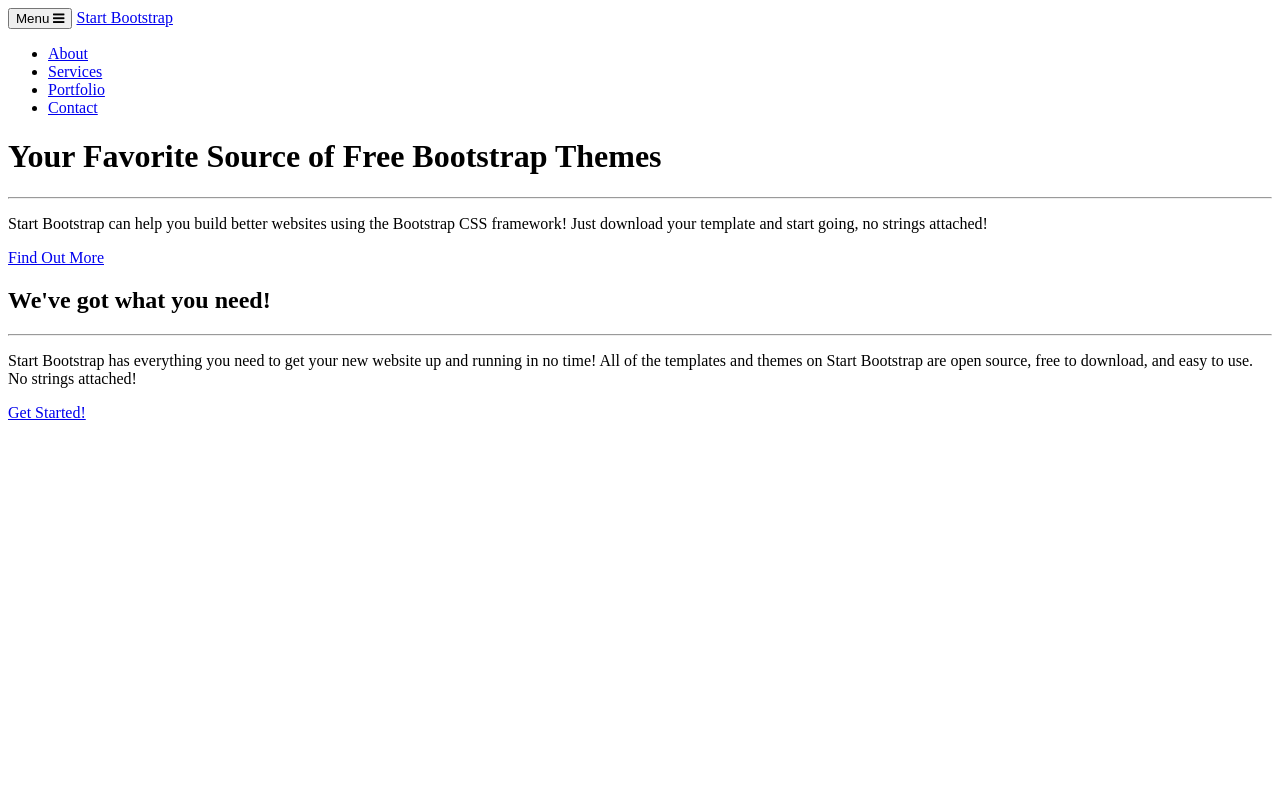
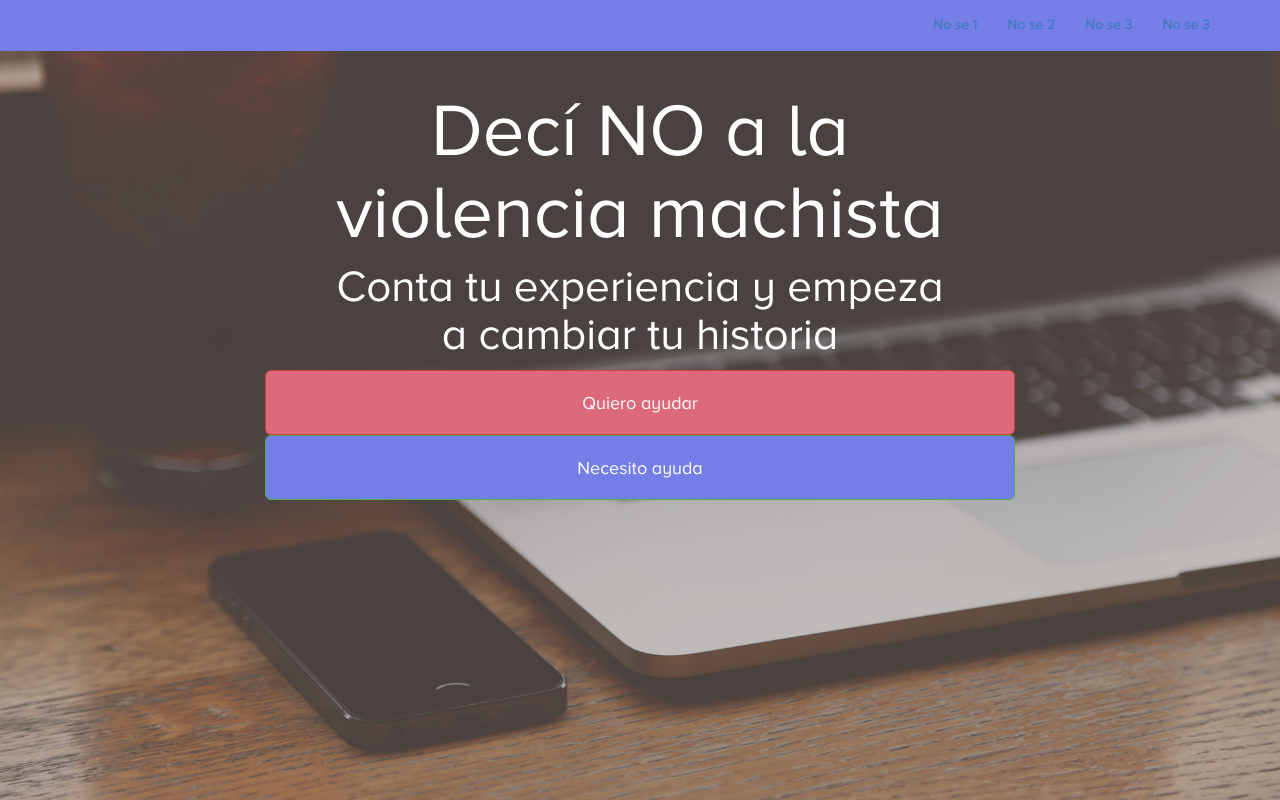
Before and after one commit to saeta-eth/unamas.unamenos, a website: page index.html in a window 1280 px wide. Drawn offline with nearby package versions, Linux system fonts and the light colour scheme.

Commit message:
added initial html structure

```diff
--- a/index.html
+++ b/index.html
@@ -2,27 +2,29 @@
 <html lang="en">
 
 <head>
-
     <meta charset="utf-8">
     <meta http-equiv="X-UA-Compatible" content="IE=edge">
     <meta name="viewport" content="width=device-width, initial-scale=1">
     <meta name="description" content="">
     <meta name="author" content="">
 
-    <title>Creative - Start Bootstrap Theme</title>
+    <title>Ni Una Mas/ Ni una Menos</title>
 
     <!-- Bootstrap Core CSS -->
-    <link href="https://cdnjs.cloudflare.com/ajax/libs/bootstrap-material-design/4.0.2/bootstrap-material-design.css" rel="stylesheet">
+    <link href="node_modules/bootstrap/dist/css/bootstrap.min.css" rel="stylesheet" type="text/css" />
+    <link href="node_modules/bootstrap-material-design/dist/css/bootstrap-material-design.min.css" rel="stylesheet" />
+    <link href="node_modules/bootstrap-material-design/dist/css/ripples.min.css" rel="stylesheet" />
 
     <!-- Custom Fonts -->
-    <link href="/src/vendor/font-awesome/css/font-awesome.min.css" rel="stylesheet" type="text/css">
-    <link href='https://fonts.googleapis.com/css?family=Open+Sans:300italic,400italic,600italic,700italic,800italic,400,300,600,700,800' rel='stylesheet' type='text/css'>
-    <link href='https://fonts.googleapis.com/css?family=Merriweather:400,300,300italic,400italic,700,700italic,900,900italic' rel='stylesheet' type='text/css'>
-    <script src="/src/vendor/scrollreveal/scrollreveal.min.js"></script>
-    <script src="/src/vendor/magnific-popup/jquery.magnific-popup.min.js"></script>
+    <link href="src/vendor/font-awesome/css/font-awesome.min.css" rel="stylesheet" type="text/css" />
+    <link rel="stylesheet" type="text/css" href="https://fonts.googleapis.com/icon?family=Material+Icons">
+    <link href='src/vendor/proxima-nova/proxima-nova.css' rel='stylesheet' type='text/css' />
 
     <!-- Theme CSS -->
-    <link href="/src//css/creative.min.css" rel="stylesheet">
+    <link href="src/css/main.css" rel="stylesheet" />
+    <link href="src/css/home.css" rel="stylesheet" />
+    <link href="src/css/navbar.css" rel="stylesheet" />
+    <link href="src/css/querys.css" rel="stylesheet" />
 
     <!-- HTML5 Shim and Respond.js IE8 support of HTML5 elements and media queries -->
     <!-- WARNING: Respond.js doesn't work if you view the page via file:// -->
@@ -30,81 +32,84 @@
         <script src="https://oss.maxcdn.com/libs/html5shiv/3.7.0/html5shiv.js"></script>
         <script src="https://oss.maxcdn.com/libs/respond.js/1.4.2/respond.min.js"></script>
     <![endif]-->
-
 </head>
 
-<body id="page-top">
+<body>
 
-    <nav id="mainNav" class="navbar navbar-default navbar-fixed-top">
-        <div class="container-fluid">
+    <nav class="navbar navbar-success navbar-fixed-top">
+        <div class="container">
             <!-- Brand and toggle get grouped for better mobile display -->
             <div class="navbar-header">
                 <button type="button" class="navbar-toggle collapsed" data-toggle="collapse" data-target="#bs-example-navbar-collapse-1">
-                    <span class="sr-only">Toggle navigation</span> Menu <i class="fa fa-bars"></i>
+                    <span class="sr-only">Toggle navigation</span><i class="fa fa-bars"></i>
                 </button>
-                <a class="navbar-brand page-scroll" href="#page-top">Start Bootstrap</a>
             </div>
 
             <!-- Collect the nav links, forms, and other content for toggling -->
             <div class="collapse navbar-collapse" id="bs-example-navbar-collapse-1">
                 <ul class="nav navbar-nav navbar-right">
                     <li>
-                        <a class="page-scroll" href="#about">About</a>
+                        <a class="page-scroll" href="#about">No se 1</a>
                     </li>
                     <li>
-                        <a class="page-scroll" href="#services">Services</a>
+                        <a class="page-scroll" href="#services">No se 2</a>
                     </li>
                     <li>
-                        <a class="page-scroll" href="#portfolio">Portfolio</a>
+                        <a class="page-scroll" href="#portfolio">No se 3</a>
                     </li>
                     <li>
-                        <a class="page-scroll" href="#contact">Contact</a>
+                        <a class="page-scroll" href="#contact">No se 3</a>
                     </li>
                 </ul>
             </div>
             <!-- /.navbar-collapse -->
         </div>
-        <!-- /.container-fluid -->
+        <!-- /.container -->
     </nav>
 
     <header>
         <div class="header-content">
             <div class="header-content-inner">
-                <h1 id="homeHeading">Your Favorite Source of Free Bootstrap Themes</h1>
-                <hr>
-                <p>Start Bootstrap can help you build better websites using the Bootstrap CSS framework! Just download your template and start going, no strings attached!</p>
-                <a href="#about" class="btn btn-primary btn-xl page-scroll">Find Out More</a>
+                <h1 class="title-home">
+                    Decí NO a la
+                    <br/>
+                    violencia machista
+                </h1>
+                <h4 class="subtitle-home">
+                    Conta tu experiencia y empeza
+                    <br/>
+                    a cambiar tu historia
+                </h4>
             </div>
         </div>
     </header>
 
-    <section class="bg-primary" id="about">
+    <section id="actions">
         <div class="container">
             <div class="row">
-                <div class="col-lg-8 col-lg-offset-2 text-center">
-                    <h2 class="section-heading">We've got what you need!</h2>
-                    <hr class="light">
-                    <p class="text-faded">Start Bootstrap has everything you need to get your new website up and running in no time! All of the templates and themes on Start Bootstrap are open source, free to download, and easy to use. No strings attached!</p>
-                    <a href="#services" class="page-scroll btn btn-default btn-xl sr-button">Get Started!</a>
+                <div class="col-xs-10 col-xs-offset-1 col-md-8 col-md-offset-2 text-center">
+                   <button class="btn btn-lg btn-raised btn-danger btn-block">
+                       Quiero ayudar
+                   </button>
+                </div>
+                <div class="col-xs-10 col-xs-offset-1 col-md-8 col-md-offset-2 text-center">
+                   <button class="btn btn-lg btn-raised btn-success btn-block">
+                       Necesito ayuda
+                   </button>
                 </div>
             </div>
         </div>
     </section>
 
-<!-- jQuery -->
-<script
-  src="https://code.jquery.com/jquery-3.1.1.min.js"
-  integrity="sha256-hVVnYaiADRTO2PzUGmuLJr8BLUSjGIZsDYGmIJLv2b8="
-  crossorigin="anonymous"></script>
+    <!-- jQuery -->
+    <script src="node_modules/jquery/dist/jquery.min.js"></script>
     <!-- Bootstrap Core JavaScript -->
-    <script src="https://cdnjs.cloudflare.com/ajax/libs/bootstrap-material-design/4.0.2/bootstrap-material-design.iife.js"></script>
-
-    <!-- Plugin JavaScript -->
-    <script src="https://cdnjs.cloudflare.com/ajax/libs/jquery-easing/1.3/jquery.easing.min.js"></script>
-
-    <!-- Theme JavaScript -->
-    <script src="/src/js/creative.min.js"></script>
-
+    <script src="node_modules/bootstrap/dist/js/bootstrap.min.js"></script>
+    <script src="node_modules/bootstrap-material-design/dist/js/material.js"></script>
+    <script src="node_modules/bootstrap-material-design/dist/js/ripples.js"></script>
+    <script>
+      $.material.init();
+    </script>
 </body>
 
 </html>
```
